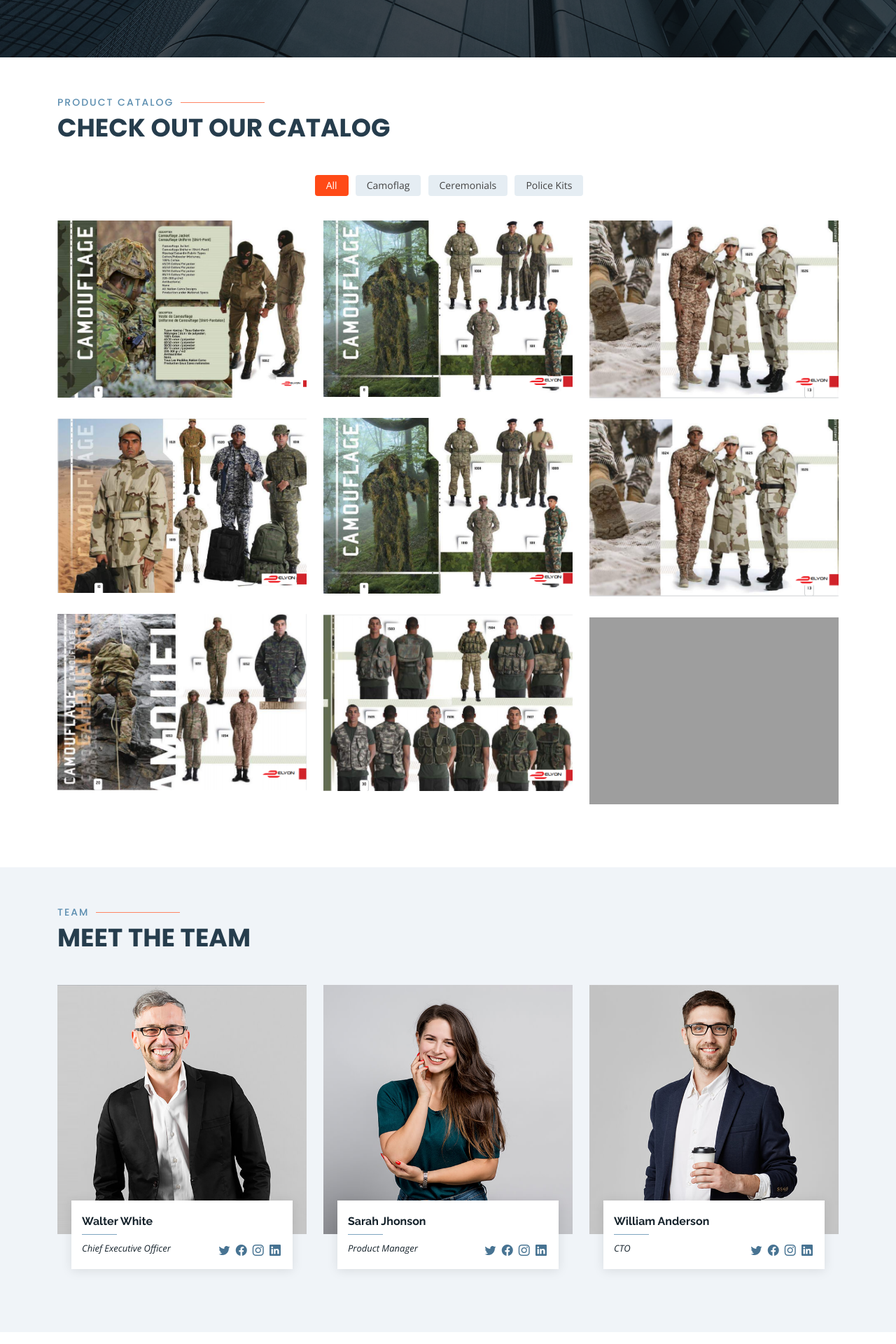
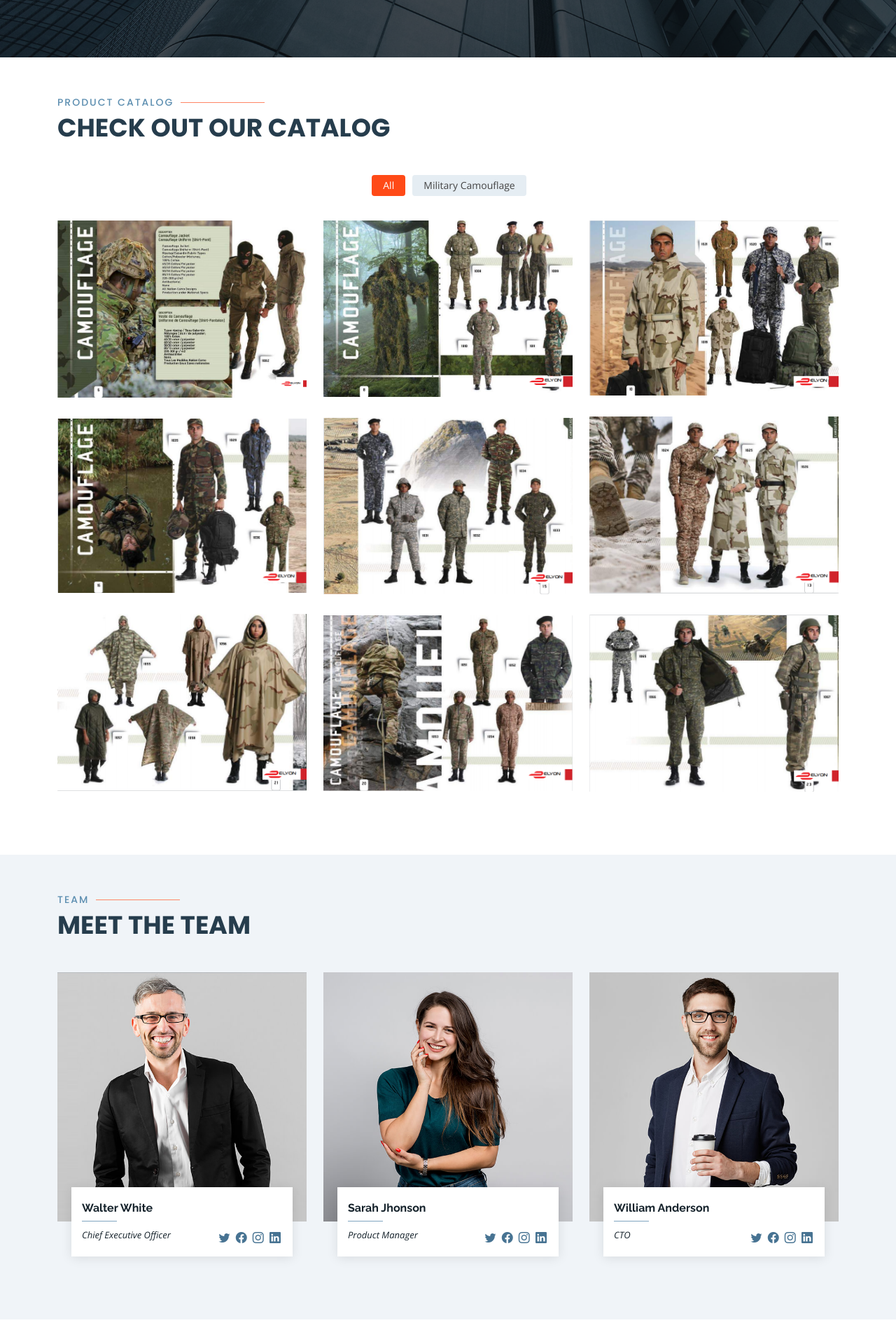
Before and after one commit to ogofe/elyon, a Django app: page / in a window 1280 px wide. Shown: the part 3952-5872 px from the top of the page at 70% size. Run offline with Django 4.2, Linux system fonts and the light colour scheme; data comes from the database, SQL or seed files in the repository; both versions use the stored data as it was after the commit; data that the repository does not hold is empty; some libraries are stand-ins or nearby versions; grey boxes are pictures that could not be loaded.

Commit message:
update catalog section

```diff
--- a/core/models.py
+++ b/core/models.py
@@ -177,6 +177,10 @@ class CatalogItem(DbModel):
     def __str__(self) -> str:
         return f'{self.name}'
 
+    @property
+    def slug(self):
+        return self.name.lower().replace(' ', '-').replace('.', '').replace("'", '')
+
 
 # class StaffAccount(DbModel):
 #     user = models.OneToOneField(User, on_delete=models.CASCADE)
--- a/elyon/settings.py
+++ b/elyon/settings.py
@@ -132,10 +132,10 @@ USE_TZ = True
 # https://docs.djangoproject.com/en/4.2/howto/static-files/
 
 MEDIA_URL = 'files/'
+MEDIA_ROOT = BASE_DIR / 'uploads'
+
+# STATIC_ROOT = BASE_DIR / 'static'
 STATIC_URL = 'static/'
-
-MEDIA_ROOT = BASE_DIR / 'uploads'
-# STATIC_ROOT = BASE_DIR / 'static'
 STATICFILES_DIRS = [
     (BASE_DIR / 'static'),
 ]
--- a/elyon/urls.py
+++ b/elyon/urls.py
@@ -1,19 +1,5 @@
-"""
-URL configuration for facemagic project.
-
-The `urlpatterns` list routes URLs to views. For more information please see:
-    https://docs.djangoproject.com/en/4.2/topics/http/urls/
-Examples:
-Function views
-    1. Add an import:  from my_app import views
-    2. Add a URL to urlpatterns:  path('', views.home, name='home')
-Class-based views
-    1. Add an import:  from other_app.views import Home
-    2. Add a URL to urlpatterns:  path('', Home.as_view(), name='home')
-Including another URLconf
-    1. Import the include() function: from django.urls import include, path
-    2. Add a URL to urlpatterns:  path('blog/', include('blog.urls'))
-"""
+from django.conf import settings
+from django.conf.urls.static import static
 from django.contrib import admin
 from django.urls import path, include
 
@@ -22,3 +8,6 @@ urlpatterns = [
     path('admin/', include('core.urls', namespace='core')),
     path('', include('website.urls', namespace='website')),
 ]
+
+if settings.DEBUG:
+    urlpatterns += static(settings.MEDIA_URL, document_root=settings.MEDIA_ROOT)
--- a/templates/site/index.html
+++ b/templates/site/index.html
@@ -453,106 +453,28 @@
       <div class="row" data-aos="fade-up" data-aos-delay="100">
       <div class="col-lg-12 d-flex justify-content-center">
           <ul id="portfolio-flters">
-          <li data-filter="*" class="filter-active">All</li>
-          <li data-filter=".filter-camo">Camoflag</li>
-          <li data-filter=".filter-ceremonial">Ceremonials</li>
-          <li data-filter=".filter-kits">Police Kits</li>
+            <li data-filter="*" class="filter-active">All</li>
+            {% for cat in catalog %}
+                <li data-filter=".filter-{{cat.slug}}">{{ cat.name }} </li>
+            {% endfor %}
           </ul>
       </div>
       </div>
 
       <div class="row portfolio-container" data-aos="fade-up" data-aos-delay="200">
-
-      <div class="col-lg-4 col-md-6 portfolio-item filter-camo">
-          <img src="{% static 'catalog/camo-01.png'%}" class="img-fluid" alt="">
-          <div class="portfolio-info">
-          <h4>App 1</h4>
-          <p>App</p>
-          <a href="{% static 'catalog/camo-01.png'%}" data-gallery="portfolioGallery" class="portfolio-lightbox preview-link" title="App 1"><i class="bx bx-plus"></i></a>
-          <a href="portfolio-details.html" class="details-link" title="More Details"><i class="bx bx-link"></i></a>
-          </div>
-      </div>
-
-      <div class="col-lg-4 col-md-6 portfolio-item filter-camo">
-          <img src="{% static 'catalog/camo-02.png'%}" class="img-fluid" alt="">
-          <div class="portfolio-info">
-          <h4>Web 3</h4>
-          <p>Web</p>
-          <a href="{% static 'catalog/camo-02.png'%}" data-gallery="portfolioGallery" class="portfolio-lightbox preview-link" title="Web 3"><i class="bx bx-plus"></i></a>
-          <a href="portfolio-details.html" class="details-link" title="More Details"><i class="bx bx-link"></i></a>
-          </div>
-      </div>
-
-      <div class="col-lg-4 col-md-6 portfolio-item filter-camo">
-          <img src="{% static 'catalog/camo-04.png'%}" class="img-fluid" alt="">
-          <div class="portfolio-info">
-          <h4>App 2</h4>
-          <p>App</p>
-          <a href="{% static 'catalog/camo-04.png'%}" data-gallery="portfolioGallery" class="portfolio-lightbox preview-link" title="App 2"><i class="bx bx-plus"></i></a>
-          <a href="portfolio-details.html" class="details-link" title="More Details"><i class="bx bx-link"></i></a>
-          </div>
-      </div>
-
-      <div class="col-lg-4 col-md-6 portfolio-item filter-camo">
-          <img src="{% static 'catalog/camo-02.png'%}" class="img-fluid" alt="">
-          <div class="portfolio-info">
-          <h4>Card 2</h4>
-          <p>Card</p>
-          <a href="{% static 'catalog/camo-02.png'%}" data-gallery="portfolioGallery" class="portfolio-lightbox preview-link" title="Card 2"><i class="bx bx-plus"></i></a>
-          <a href="portfolio-details.html" class="details-link" title="More Details"><i class="bx bx-link"></i></a>
-          </div>
-      </div>
-
-      <div class="col-lg-4 col-md-6 portfolio-item filter-kits">
-          <img src="{% static 'catalog/camo-03.png'%}" class="img-fluid" alt="">
-          <div class="portfolio-info">
-          <h4>Web 2</h4>
-          <p>Web</p>
-          <a href="{% static 'catalog/camo-03.png'%}" data-gallery="portfolioGallery" class="portfolio-lightbox preview-link" title="Web 2"><i class="bx bx-plus"></i></a>
-          <a href="portfolio-details.html" class="details-link" title="More Details"><i class="bx bx-link"></i></a>
-          </div>
-      </div>
-
-      <div class="col-lg-4 col-md-6 portfolio-item filter-kits">
-          <img src="{% static 'catalog/camo-04.png'%}" class="img-fluid" alt="">
-          <div class="portfolio-info">
-          <h4>App 3</h4>
-          <p>App</p>
-          <a href="{% static 'catalog/camo-04.png'%}" data-gallery="portfolioGallery" class="portfolio-lightbox preview-link" title="App 3"><i class="bx bx-plus"></i></a>
-          <a href="portfolio-details.html" class="details-link" title="More Details"><i class="bx bx-link"></i></a>
-          </div>
-      </div>
-
-      <div class="col-lg-4 col-md-6 portfolio-item filter-ceremonial">
-          <img src="{% static 'catalog/camo-09.png'%}" class="img-fluid" alt="">
-          <div class="portfolio-info">
-          <h4>Card 1</h4>
-          <p>Card</p>
-          <a href="{% static 'catalog/camo-09.png'%}" data-gallery="portfolioGallery" class="portfolio-lightbox preview-link" title="Card 1"><i class="bx bx-plus"></i></a>
-          <a href="portfolio-details.html" class="details-link" title="More Details"><i class="bx bx-link"></i></a>
-          </div>
-      </div>
-
-      <div class="col-lg-4 col-md-6 portfolio-item filter-ceremonial">
-          <img src="{% static 'catalog/vest-02.png'%}" class="img-fluid" alt="">
-          <div class="portfolio-info">
-          <h4>Card 3</h4>
-          <p>Card</p>
-          <a href="{% static 'catalog/camo-09.png'%}" data-gallery="portfolioGallery" class="portfolio-lightbox preview-link" title="Card 3"><i class="bx bx-plus"></i></a>
-          <a href="portfolio-details.html" class="details-link" title="More Details"><i class="bx bx-link"></i></a>
-          </div>
-      </div>
-
-      <div class="col-lg-4 col-md-6 portfolio-item filter-ceremonial">
-          <img src="{% static 'catalog/vest-01.png'%}" class="img-fluid" alt="">
-          <div class="portfolio-info">
-          <h4>Web 3</h4>
-          <p>Web</p>
-          <a href="{% static 'catalog/camo-09.png'%}" data-gallery="portfolioGallery" class="portfolio-lightbox preview-link" title="Web 3"><i class="bx bx-plus"></i></a>
-          <a href="portfolio-details.html" class="details-link" title="More Details"><i class="bx bx-link"></i></a>
-          </div>
-      </div>
-
+        {% for cat in catalog %}
+            {% for img in cat.images.all %}
+                <div class="col-lg-4 col-md-6 portfolio-item filter-{{cat.slug}}">
+                    <img src="{{ img.image.url }}" class="img-fluid" alt="">
+                    <div class="portfolio-info">
+                        <h4>{{ cat.name }}</h4>
+                        <p>{{ cat.description }}</p>
+                        <a href="{{img.image.url}}" data-gallery="portfolioGallery" class="portfolio-lightbox preview-link" title="{{ cat.name }}"><i class="bx bx-zoom-in"></i></a>
+                        <a href="portfolio-details.html" class="details-link" title="More Details"><i class="bx bx-link"></i></a>
+                    </div>
+                </div>
+            {% endfor %}
+        {% endfor %}
       </div>
 
   </div>
@@ -620,7 +542,7 @@
 
   <!-- ======= Contact Section ======= -->
   <section id="contact" class="contact">
-  <div class="container" data-aos="fade-up"">
+  <div class="container" data-aos="fade-up">
 
   <div class=" section-title">
       <h2>Contact</h2>
```
Also changed, not shown: db.sqlite3, uploads/catalog/camo-02.png (added), uploads/catalog/camo-03.png (added), uploads/catalog/camo-04.png (added), uploads/catalog/camo-05.png (added), uploads/catalog/camo-06.png (added), uploads/catalog/camo-07.png (added), uploads/catalog/camo-08.png (added), uploads/catalog/camo-09.png (added).
